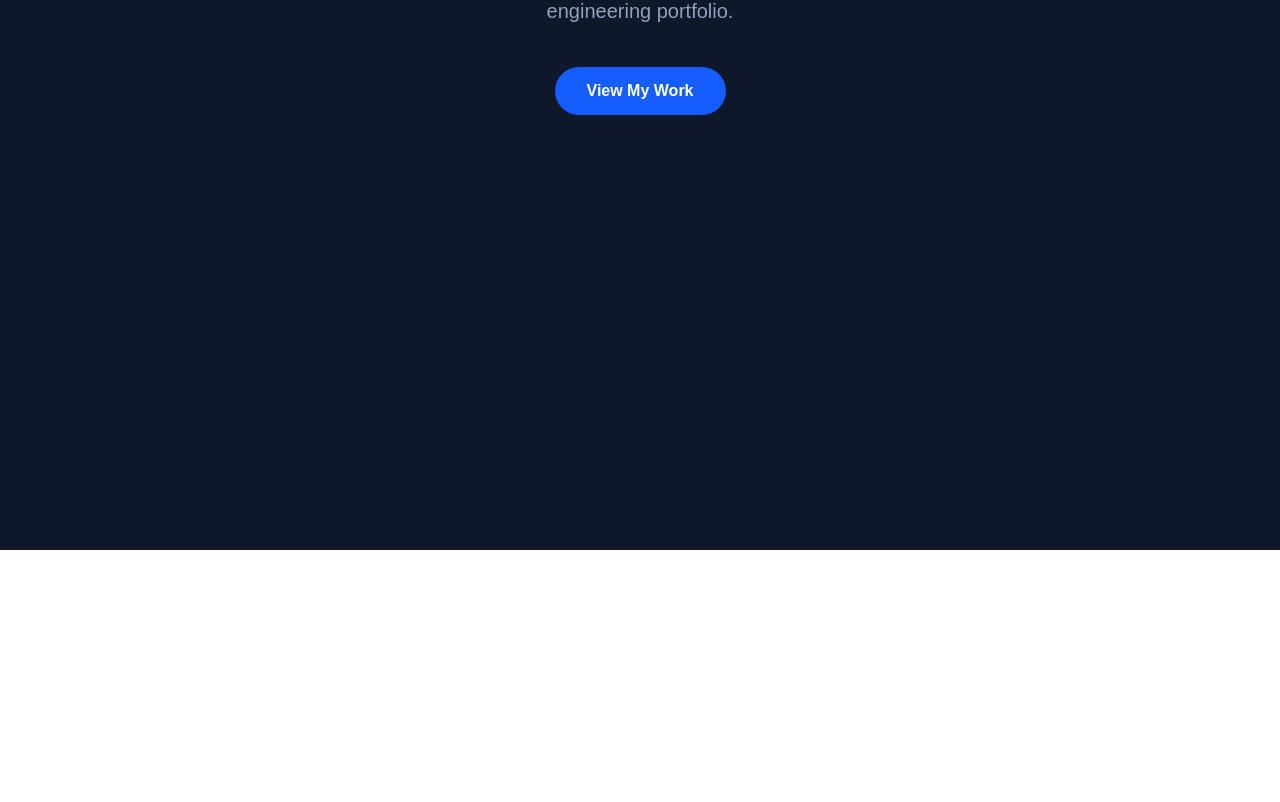
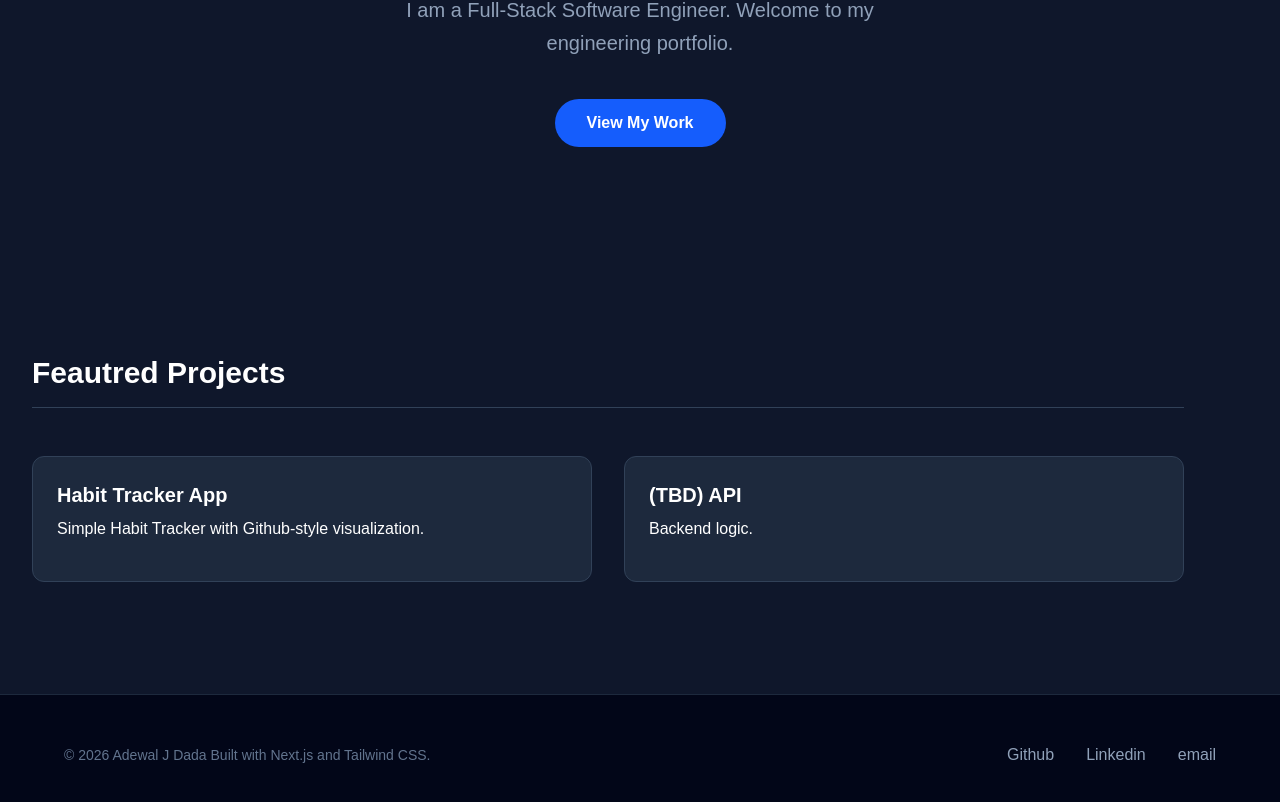
Before and after one commit to adewale-dadaj/adewale-personal-website, a Next.js app: page / in a window 1280 px wide. Shown: the part 250-1052 px from the top of the page. Before the commit the page ends 800 px from the top, so only its background shows below. Built offline with nearby package versions, Linux system fonts and the light colour scheme.

Commit message:
feat: add feauted project grid and footer with copyright and social links

```diff
--- a/app/page.tsx
+++ b/app/page.tsx
@@ -1,15 +1,18 @@
 import Image from "next/image";
 
 export default function Home() {
+
+  const projects = [
+    {title: "Habit Tracker App", description: "Simple Habit Tracker with Github-style visualization.", tech: ["Swift", "Django"]},
+    {title: "(TBD) API", description: "Backend logic.", tech: ["Django"]},
+  ];
   return (
-    // <main className="flex min-h-screen flex-col items-center justify-center p-24">
-    //   <h1 className="text-5xl font-extrabold tracking-tight">
-    //     Adewale's Personal Website & Engineering Portfolio
+    <main className="min-h-screen bg-slate-900 text-white">
 
-    //     Next, how to add an "about me" section using Tailwind CSS to make it look professional
-    //   </h1>
-    // </main>
-    <main className="min-h-screen bg-slate-900 text-white">
+      {/* 1. Content Wrapper: 'flex-grow' pushes the footer to the bottom of the page */}
+      <div className="flex-grow p-8">
+
+      {/* --- Hero Section --- */}
       <section className="flex flex-col items-center justify-center py-32 text-center">
         {/* The below className will add a background gradient to the entire section. bg-clip-text will have the gradient only adhere to the text in this section. text-transparent will then make the color of the text transparent allowing the bg gradient to show. */}
         <h1 className="text-6xl font-extrabold mb-6 bg-gradient-to-r from-blue-400 to-emerald-400 bg-clip-text text-transparent">
@@ -25,6 +28,47 @@ export default function Home() {
         </button>
 
       </section>
+
+      {/* --- Project Grid --- */}
+      <section className="max-w-6xl mx=auto py-20">
+        <h2 className="text-3xl font-bold mb-12 border-b border-slate-700 pb-4">Feautred Projects</h2>
+        <div className="grid grid-cols-1 md:grid-cols-2 gap-8">
+          {projects.map((project, index) => (
+            <div key={index} className="bg-slate-800 p-6 rounded-xl border border-slate-700">
+              <h3 className="text-xl font-bold mb-2">{project.title}</h3>
+              <p className="'text-slate-4-- mb-4">{project.description}</p>
+            </div>
+          ))}
+        </div>
+       </section>
+      </div>
+
+      {/* --- Footer Section --- */}
+      {/* 'w-full stretches across the screen. 'bg-slate-950' is slightly darker than the main bg. */}
+      <footer className="w-full bg-slate-950 border-t border-slate-800 py-12 px-8">
+        <div className="max-w-6xl mx-auto flex flex-col md:flex-row justify-between items-center gap-6">
+
+          {/* ---Copyright Text --- */}
+          <p className="text-slate-500 text-sm">
+            &#169; 2026 Adewal J Dada Built with Next.js and Tailwind CSS.
+          </p>
+
+          {/* --- Social Links --- */}
+          <div className="flex gap-8">
+            {/* 'hover:text-blue-400' makes the link glow blow when you mouse over it */}
+            <a href="https://github.com/adewale-dadaj" className="text-slate-400 hover:text-blue-400 transition-colors">
+            Github
+            </a>
+            <a href="https://linkedin.com/in/adewale-j-dada" className="text-slate-400 hover:text-blue-400 transition-colors">
+            Linkedin
+            </a>
+            <a href="mailto:adewale.dadaj@gmail.com" className="text-slate-400 hover:text-blue-400 transition-colors">
+            email
+            </a>
+          </div>
+
+        </div>
+      </footer>
     </main>
   );
 }
```
